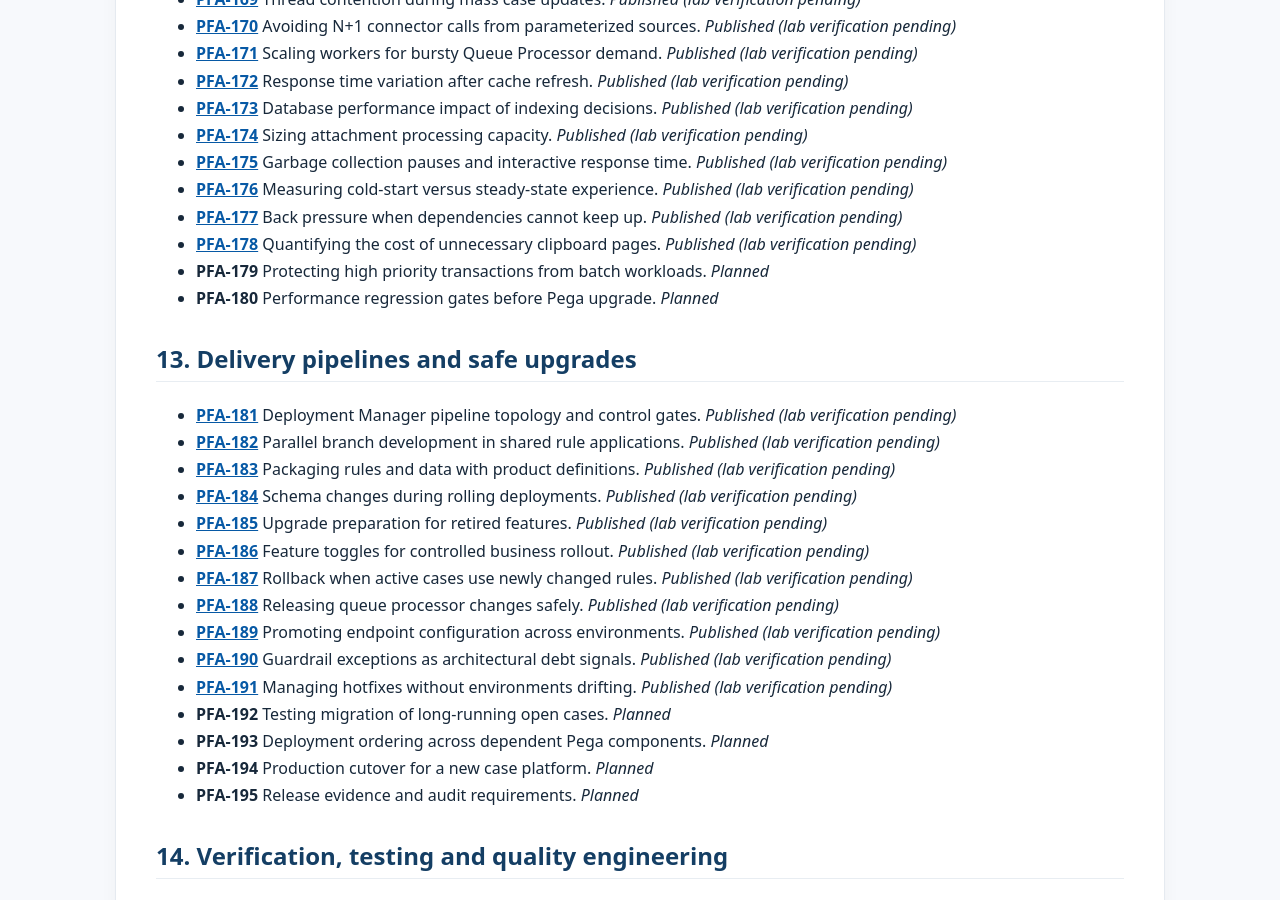
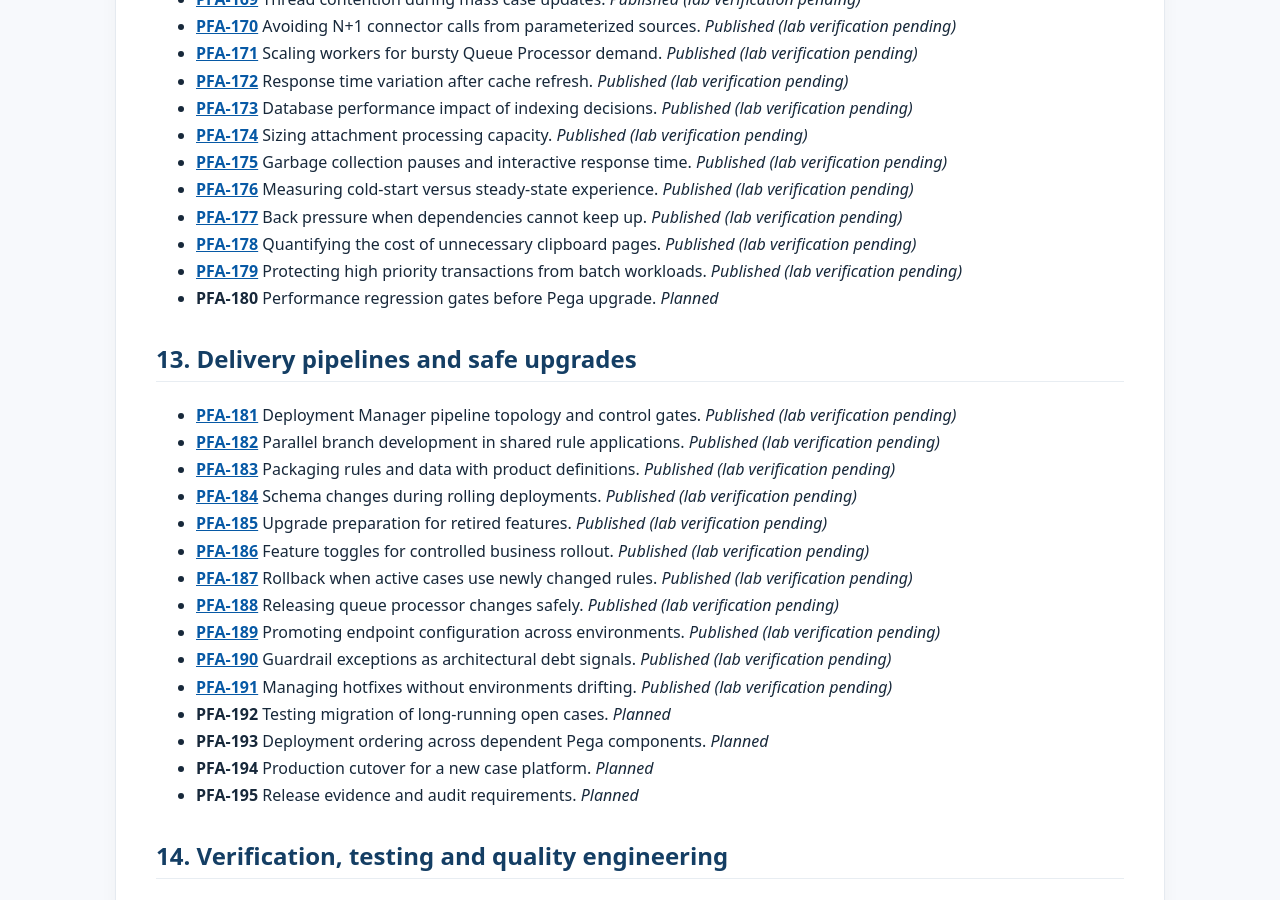
Before and after one commit to chandransandeep/pega-feature-atlas, a Jekyll site: the page built from docs/feature-inventory.md, in a window 1280 px wide and 900 px high, scrolled down 6679 px. Built offline with Jekyll 4.4.1, drawn with Linux system fonts in a browser that asks for light colours.

Commit message:
Publish PFA-179: pfa-179-protecting-high-priority-transactions-from-batch-workloads

```diff
--- a/docs/commit-date-register.tsv
+++ b/docs/commit-date-register.tsv
@@ -239,3 +239,4 @@ docs/articles/observability/pfa-164-creating-a-support-runbook-for-missing-case-
 docs/articles/observability/pfa-165-defining-useful-alerts-for-background-backlog-growth.md	2023-08-13	2026-10-31T03:08:02+00:00	random_past_date
 docs/articles/performance/pfa-177-back-pressure-when-dependencies-cannot-keep-up.md	2022-06-02	2026-10-31T03:08:02+00:00	random_past_date
 docs/articles/performance/pfa-178-quantifying-the-cost-of-unnecessary-clipboard-pages.md	2022-12-18	2026-10-31T03:08:02+00:00	random_past_date
+docs/articles/performance/pfa-179-protecting-high-priority-transactions-from-batch-workloads.md	2024-10-13	2026-10-31T04:11:52+00:00	random_past_date
--- a/docs/feature-inventory.md
+++ b/docs/feature-inventory.md
@@ -267,7 +267,7 @@ This is the editorial plan for Pega Feature Atlas. It is not a list of completed
 - **[PFA-176](articles/performance/pfa-176-measuring-coldstart-versus-steadystate-experience.md)** Measuring cold-start versus steady-state experience. _Published (lab verification pending)_
 - **[PFA-177](articles/performance/pfa-177-back-pressure-when-dependencies-cannot-keep-up.md)** Back pressure when dependencies cannot keep up. _Published (lab verification pending)_
 - **[PFA-178](articles/performance/pfa-178-quantifying-the-cost-of-unnecessary-clipboard-pages.md)** Quantifying the cost of unnecessary clipboard pages. _Published (lab verification pending)_
-- **PFA-179** Protecting high priority transactions from batch workloads. _Planned_
+- **[PFA-179](articles/performance/pfa-179-protecting-high-priority-transactions-from-batch-workloads.md)** Protecting high priority transactions from batch workloads. _Published (lab verification pending)_
 - **PFA-180** Performance regression gates before Pega upgrade. _Planned_
 
 <a id="section-13"></a>
```
Also changed, not shown: README.md, docs/articles/performance/pfa-179-protecting-high-priority-transactions-from-batch-workloads.md (renamed from drafts/pfa-179-protecting-high-priority-transactions-from-batch-workloads.md).
